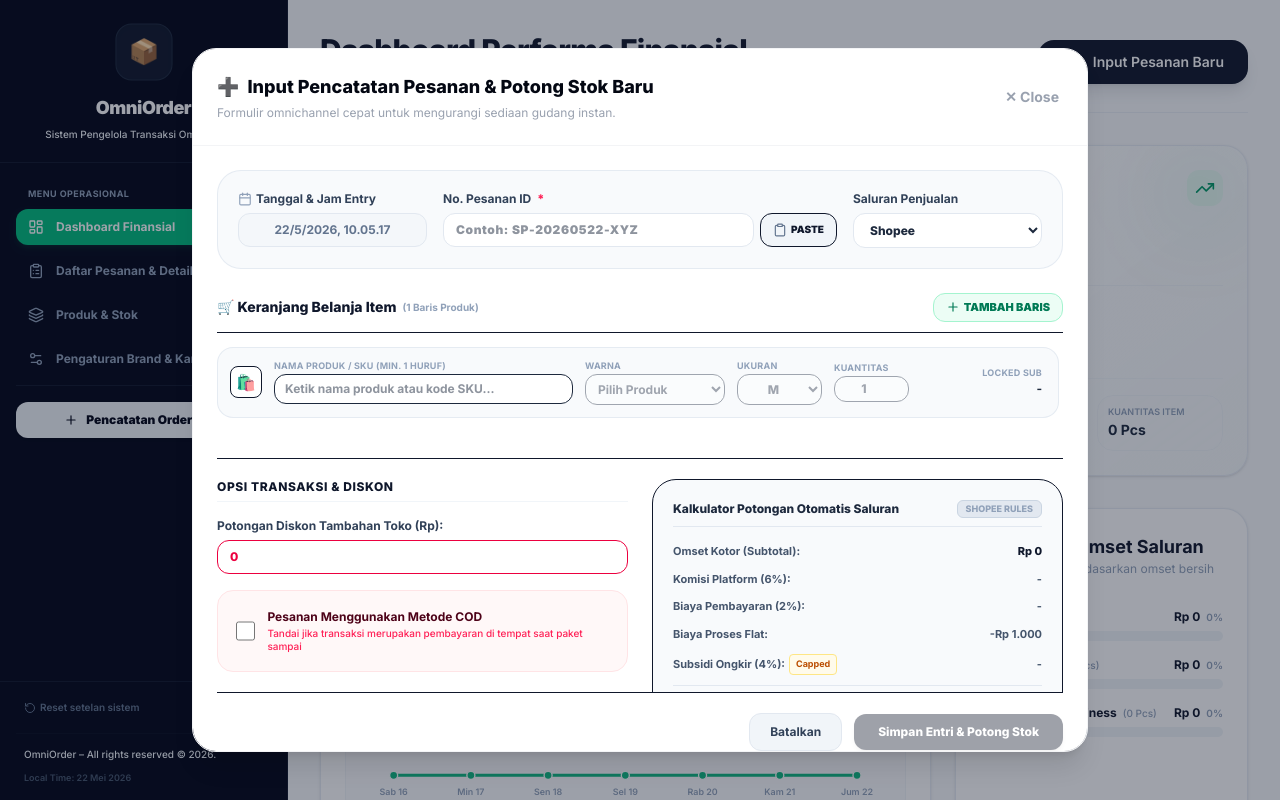
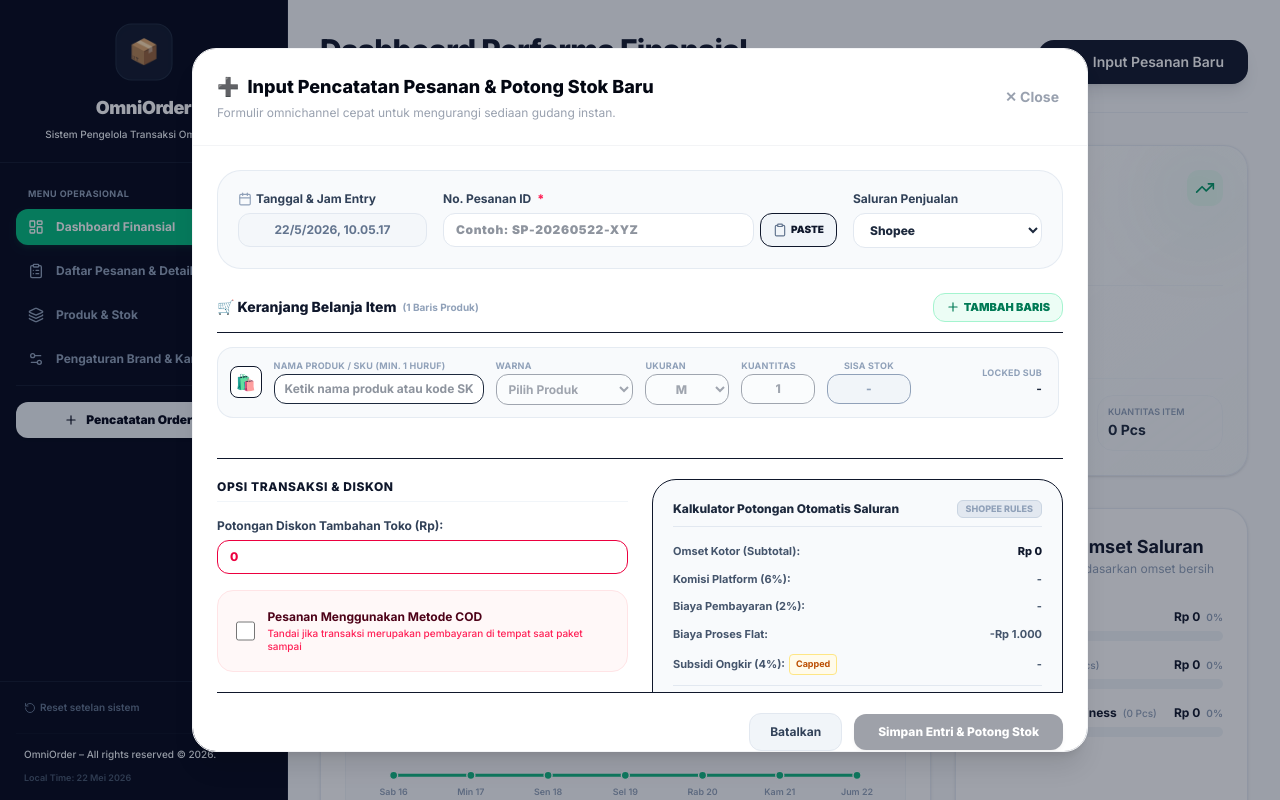
Before and after one commit to gmdstore/gmdsales, a React (Vite) app: page / in a window 1280 px wide. Both pictures are taken after a click on the button "Pencatatan Order Baru". Built offline with nearby package versions, Linux system fonts and the light colour scheme; a web font is replaced by a local one.

Commit message:
feat(order): display available stock in order modal
Calculate and display the remaining stock for selected product variants, including existing allocations when editing an order.

```diff
--- a/src/components/OrderModal.tsx
+++ b/src/components/OrderModal.tsx
@@ -526,6 +526,27 @@ export default function OrderModal({
                   return nameMatch || skuMatch;
                 });
 
+                // Calculate remaining stock
+                let availableStockStr = '-';
+                if (isProductSelected && item.color) {
+                  const key = `${item.productId}_${item.color}`;
+                  const stockItem = stocks.find(s => s.id === key);
+                  let availableQty = stockItem?.stocks[item.size] ?? 0;
+
+                  // Add back old allocation if editing
+                  if (editingOrder) {
+                    const oldItem = editingOrder.products.find(op =>
+                      op.productId === item.productId &&
+                      op.color === item.color &&
+                      op.size === item.size
+                    );
+                    if (oldItem) {
+                      availableQty += oldItem.qty;
+                    }
+                  }
+                  availableStockStr = `${availableQty} pcs`;
+                }
+
                 return (
                   <div
                     key={idx}
@@ -628,8 +649,33 @@ export default function OrderModal({
                         min="1"
                         value={item.qty}
                         onChange={(e) => handleUpdateQty(idx, parseInt(e.target.value, 10) || 1)}
-                        className="w-full px-2 py-1 bg-white border border-slate-250 rounded-xl text-xs font-mono font-extrabold text-slate-800 text-center disabled:opacity-40"
+                        onWheel={(e) => {
+                          e.preventDefault();
+                          e.currentTarget.blur();
+                        }}
+                        onKeyDown={(e) => {
+                          if (e.key === 'ArrowUp' || e.key === 'ArrowDown') {
+                            e.preventDefault();
+                          }
+                        }}
+                        className="w-full px-2 py-1.5 bg-white border border-slate-250 rounded-xl text-xs font-mono font-extrabold text-slate-800 text-center disabled:opacity-40 [appearance:textfield] [&::-webkit-outer-spin-button]:appearance-none [&::-webkit-inner-spin-button]:appearance-none"
                       />
+                    </div>
+
+                    {/* Column 4.5: Available Stock Info */}
+                    <div className="w-[85px] text-center">
+                      <label className="block text-[9px] text-slate-400 font-bold uppercase tracking-wide mb-0.5">Sisa Stok</label>
+                      <span className={`inline-block w-full py-1.5 px-2 rounded-xl text-xs font-mono font-extrabold text-center border ${
+                        !isProductSelected
+                          ? 'bg-slate-100 text-slate-400 border-slate-205'
+                          : availableStockStr === '0 pcs'
+                            ? 'bg-rose-50 text-rose-600 border-rose-200'
+                            : parseInt(availableStockStr) < 5
+                              ? 'bg-amber-50 text-amber-600 border-amber-250 font-black'
+                              : 'bg-emerald-50 text-emerald-700 border-emerald-250'
+                      }`}>
+                        {availableStockStr}
+                      </span>
                     </div>
 
                     {/* Column 5: Locked price and Subtotal value */}
```
